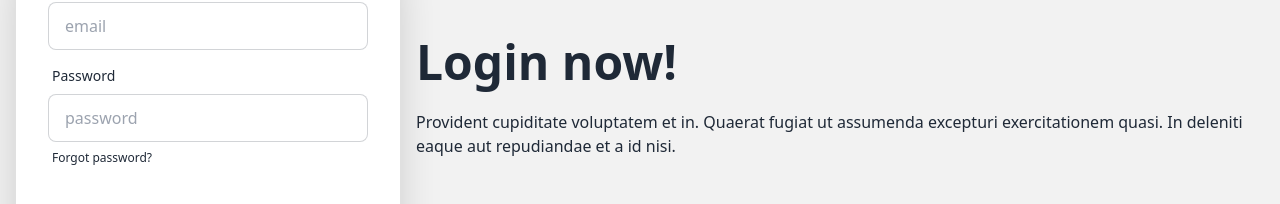
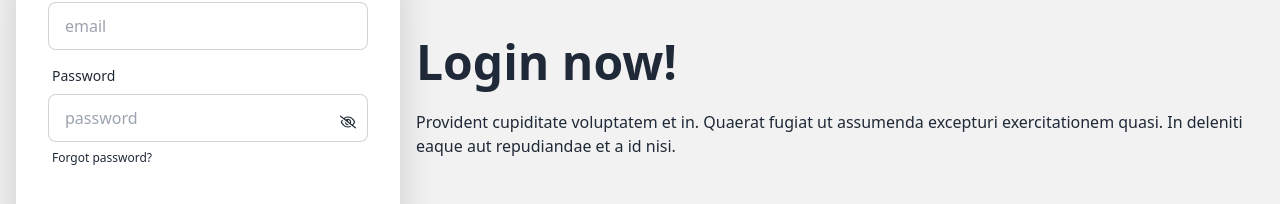
Before and after one commit to ahmadtnvir/Email-Password-Auth-Login-Form, a React (Vite) app: page /heroRegister in a window 1280 px wide. Shown: the part 358-562 px from the top of the page. Built offline with nearby package versions, Linux system fonts and the light colour scheme.

Commit message:
Regular exprassion validation and toggle show password

```diff
--- a/package.json
+++ b/package.json
@@ -15,6 +15,7 @@
     "match-sorter": "^6.3.4",
     "react": "^18.2.0",
     "react-dom": "^18.2.0",
+    "react-icons": "^5.0.1",
     "react-router-dom": "^6.22.3",
     "sort-by": "^1.2.0"
   },
--- a/src/Components/HeroRegister/HeroRegister.jsx
+++ b/src/Components/HeroRegister/HeroRegister.jsx
@@ -1,10 +1,12 @@
 import { createUserWithEmailAndPassword } from "firebase/auth";
 import auth from "../../firebase.init/firebase.init";
 import { useState } from "react";
+import { FaRegEye ,FaRegEyeSlash } from "react-icons/fa6";
 
 const HeroRegister = () => {
   const [errorMsg, setErrorMsg] = useState("");
   const [successMsg, setSuccessMsg] = useState("")
+  const [showPassword, setShowPassword] = useState(false)
 
   const handleHeroRegister = (e) => {
     e.preventDefault();
@@ -17,6 +19,11 @@ const HeroRegister = () => {
 
     if (password.length < 6) {
       setErrorMsg('Password should be at least 6 characters');
+      return
+    }
+    // /^(?=.*[0-9])(?=.*[!@#$%^&*])[a-zA-Z0-9!@#$%^&*]{6,16}$/(password validation regex js)
+    else if(!/[!@#$%^&*]/.test(password)) {
+      setErrorMsg('Password should be at least 1 spacial character')
       return
     }
 
@@ -57,11 +64,17 @@ const HeroRegister = () => {
               />
             </div>
             <div className="form-control">
-              <label className="label">
+              <label className="label relative">
                 <span className="label-text">Password</span>
+              <span onClick={() => setShowPassword(!showPassword)} className="absolute -bottom-9 right-3">
+                {
+                  showPassword ? <FaRegEye></FaRegEye> : <FaRegEyeSlash></FaRegEyeSlash>
+                }
+              </span>
+
               </label>
               <input
-                type="password"
+                type={showPassword ? "text" : "password"}
                 placeholder="password"
                 name="password"
                 className="input input-bordered"
```
Also changed, not shown: 1 other file (tests, documents, lock files or other folders).
